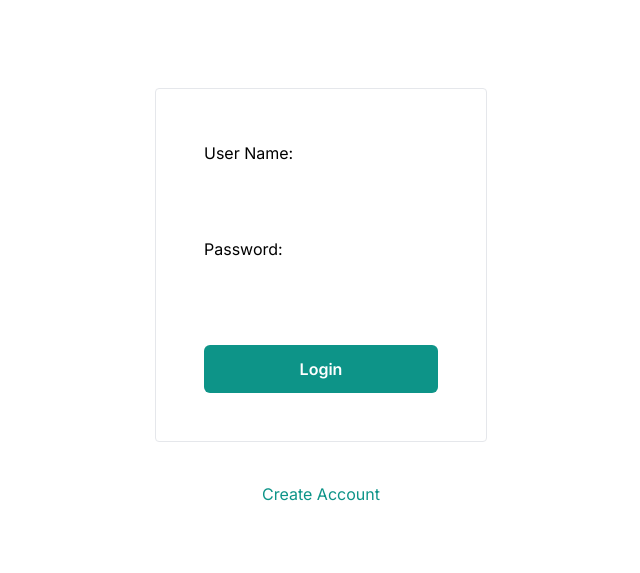
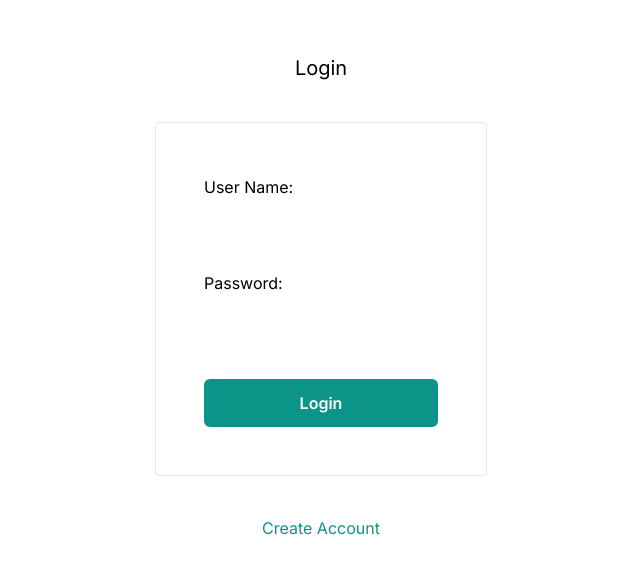
Before and after one commit to sakiadachi/emoji-clipboard-app, a Next.js app: page /login in a window 1280 px wide. Shown: the part 103-676 px from the top of the page, without its empty margins (319-959 px from the left). Built offline with nearby package versions, Linux system fonts and the light colour scheme.

Commit message:
Added Login page title

```diff
--- a/app/login/page.tsx
+++ b/app/login/page.tsx
@@ -44,6 +44,7 @@ export default function LoginPage() {
 
   return (
     <main className="min-h-screen max-w-lg mx-auto flex flex-col justify-center items-center">
+      <h1 className="text-xl mb-10">Login</h1>
       <form
         onSubmit={handleSubmit}
         className="flex flex-col p-12 border rounded mb-10"
```
